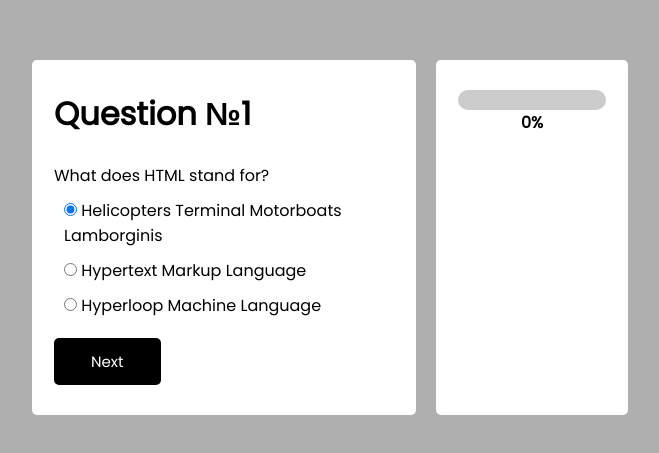
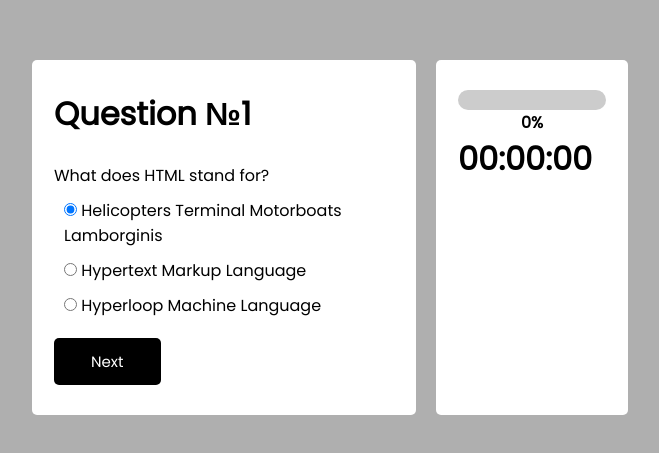
Before and after one commit to neutreNn/quiz-app, a plain HTML site: page index.html in a window 1280 px wide. Shown: the part 163-616 px from the top of the page, without its empty margins (310-969 px from the left). Drawn offline with Linux system fonts and the light colour scheme.

Commit message:
Update index.html

```diff
--- a/index.html
+++ b/index.html
@@ -36,14 +36,15 @@
             <button class="next_btn" id="next_btn">Next</button>
         </div>
         <div class="stats" id="stats">
-            <div class="stats__timer">
-            </div>
             <div class="stats__progress">
                <div class="progress__line-bg">
                     <div class="progress__line" id="progress__line"></div>
                </div>
                <div class="progress__text">0%</div>
             </div>
+            <div class="stats__timer">
+                <h1 id="timer">00:00:00</h1>
+            </div>
         </div>
     </div>
     <script src="script.js"></script>
```
